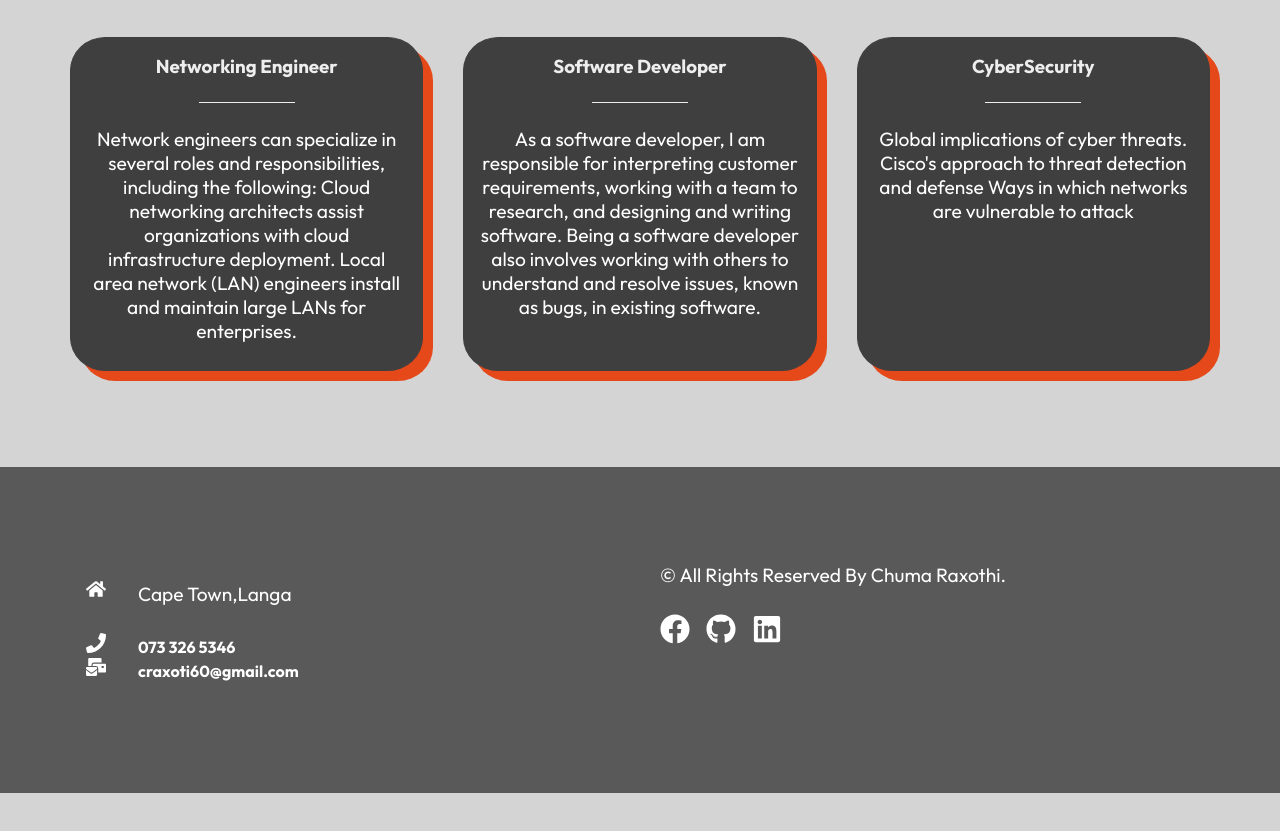
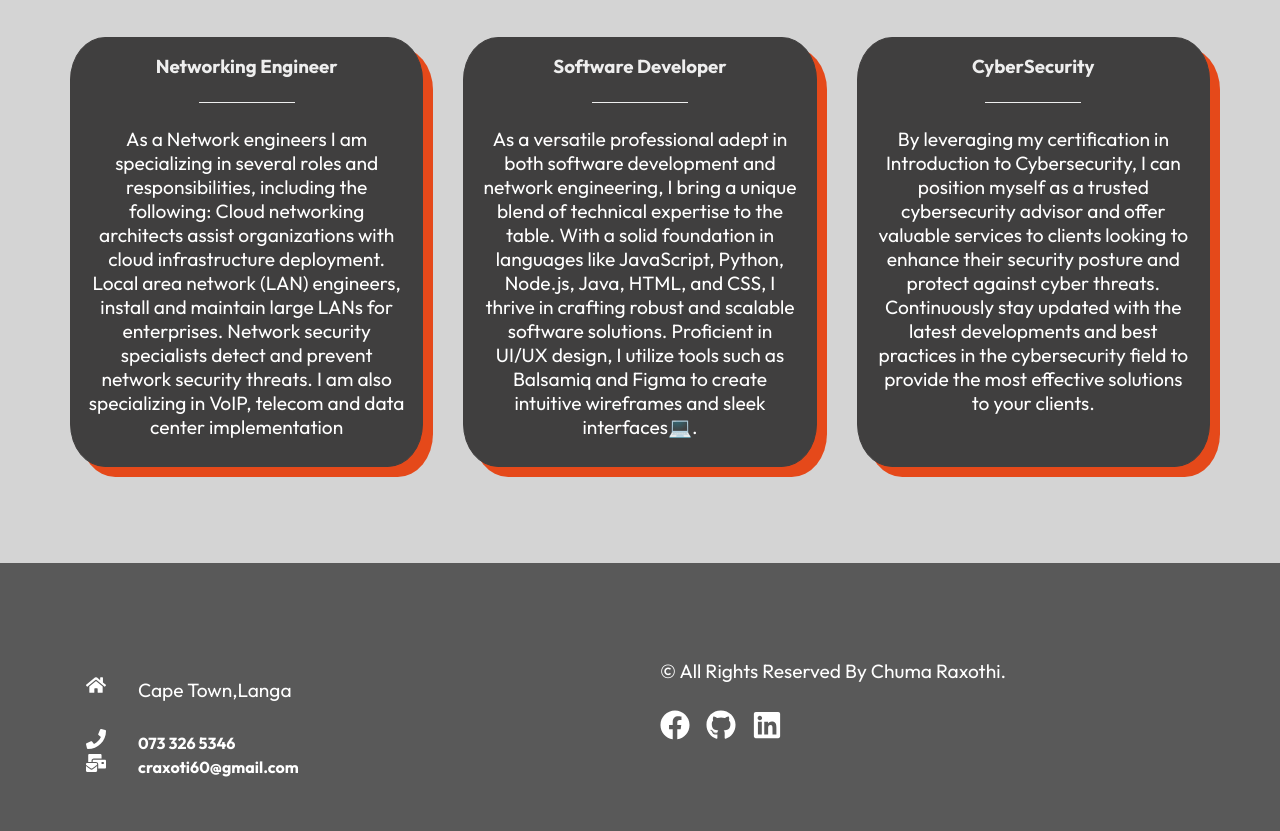
Before and after one commit to Chuma-rxt/portfolio-react, a React (Create React App) app: page /about in a window 1280 px wide. Shown: the part 1780-2611 px from the top of the page. Before the commit the page ends 2573 px from the top, so only its background shows below. Built offline with nearby package versions, Linux system fonts and the light colour scheme.

Commit message:
updating my offeres

```diff
--- a/src/components/Form.js
+++ b/src/components/Form.js
@@ -136,6 +136,7 @@ function Form() {
                         className="my-recaptcha"
                         sitekey="6LeKb3IpAAAAAN_9K8pJxKSMuSCD1HyKlQLBaSJC"
                         onChange={handleCaptchaChange}
+
                     />
                 </div>
 
--- a/src/components/FormStyles.scss
+++ b/src/components/FormStyles.scss
@@ -119,6 +119,7 @@ color: #eee;
 .my-recaptcha{
   margin-top: 1%;
   margin-bottom: 2%;
+
 }
 @media (max-width: 768px) {
   .my-recaptcha {
@@ -135,3 +136,8 @@ color: #eee;
       margin-bottom: -2%;
   }
 }
+// @media (max-width: 320px) {
+//   .my-recaptcha {
+//     size: compact;
+//   }
+// }
--- a/src/components/Offers.js
+++ b/src/components/Offers.js
@@ -9,32 +9,38 @@ const Offers = () => {
             <div className="off">
                 <h3>Networking Engineer</h3>
                 <span className="bar"></span>
-                <p className="sente">Network engineers can specialize
+                <p className="sente">As a Network engineers I am specializing
                  in several roles and responsibilities,
                  including the following: Cloud networking architects assist
                   organizations with cloud infrastructure deployment.
-                  Local area network (LAN) engineers
+                  Local area network (LAN) engineers,
                  install and maintain large LANs for enterprises.
+                 Network security specialists detect and prevent network security threats.
+                 I am also specializing in VoIP, telecom and data center implementation
                  </p>
             </div>
 
             <div className="off">
                 <h3>Software Developer</h3>
                 <span className="bar"></span>
-                <p className="sente">As a software developer, I am responsible
-                 for interpreting customer requirements, working with a team
-                 to research, and designing and writing software.
-                 Being a software developer also involves working with others to
-                 understand and resolve issues, known as bugs, in existing software.
+                <p className="sente">As a versatile professional adept in both software
+                 development and network engineering, I bring a unique blend of technical
+                  expertise to the table. With a solid foundation in languages like JavaScript,
+                   Python, Node.js, Java, HTML, and CSS, I thrive in crafting robust and
+                   scalable software solutions. Proficient in UI/UX design, I utilize tools
+                   such as Balsamiq and Figma to create intuitive wireframes and sleek interfaces💻.
                 </p>
             </div>
 
             <div className="off">
                 <h3>CyberSecurity</h3>
                 <span className="bar"></span>
-                <p className="sente">Global implications of cyber threats.
-                  Cisco's approach to threat detection and defense Ways
-                  in which networks are vulnerable to attack
+                <p className="sente">By leveraging my certification in Introduction to Cybersecurity,
+                 I can position myself as a trusted cybersecurity advisor
+                 and offer valuable services to clients looking to enhance their security
+                 posture and protect against cyber threats. Continuously stay updated with the
+                  latest developments and best practices in the cybersecurity
+                  field to provide the most effective solutions to your clients.
                 </p>
             </div>
         </div>
```
